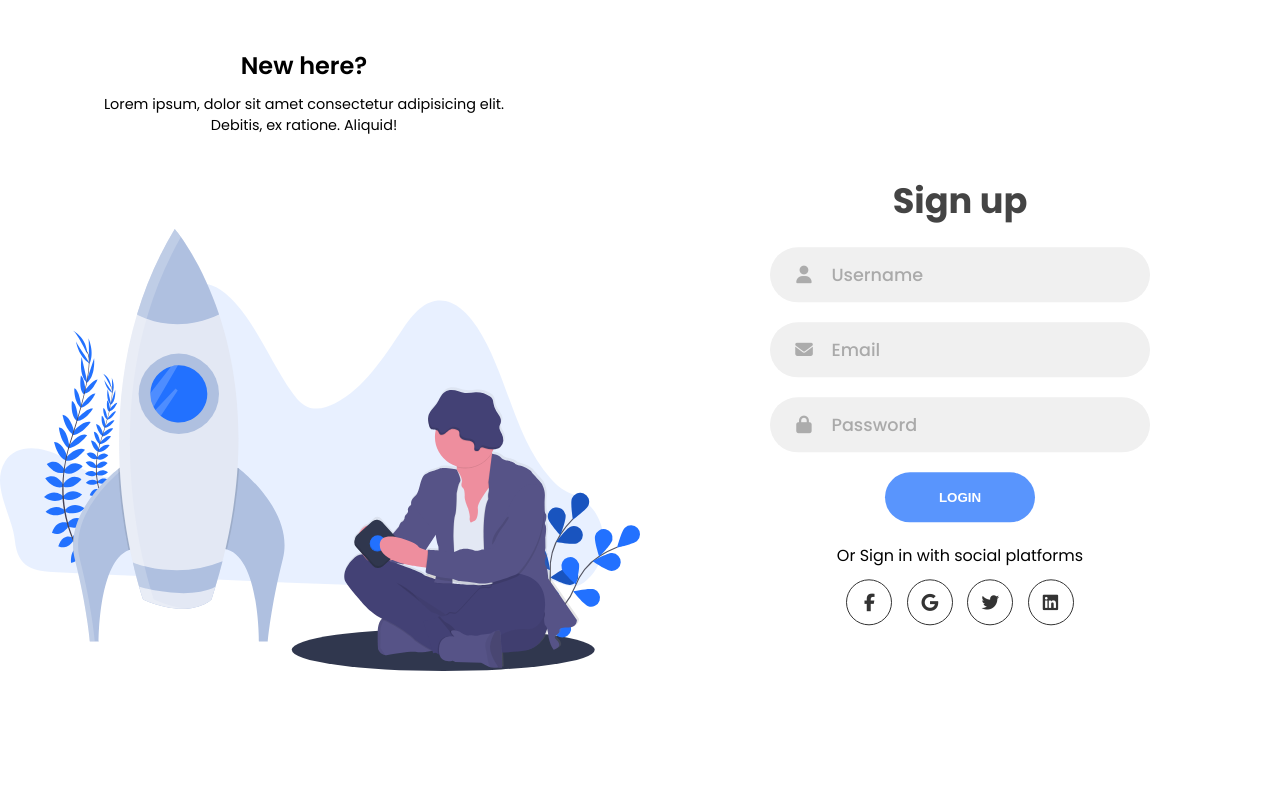
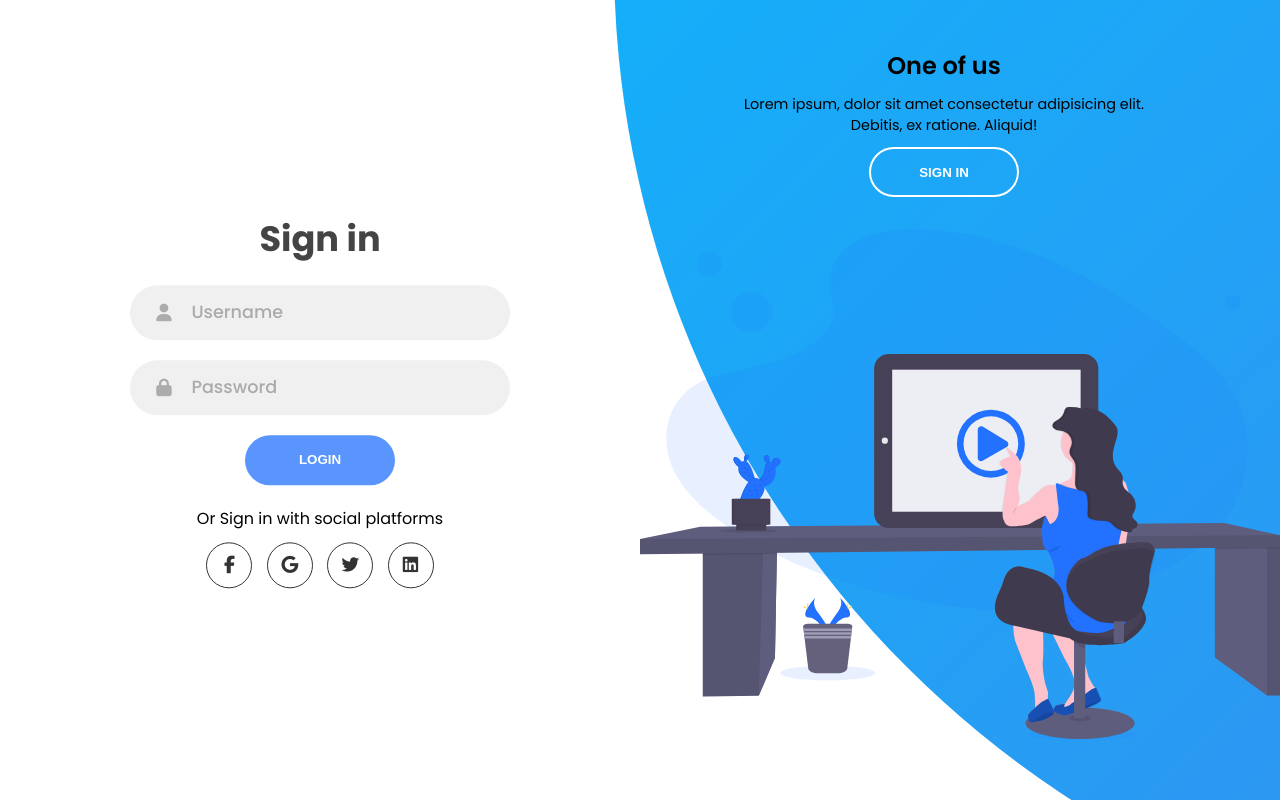
Before and after one commit to parkoon/30days-front-dev, a React (Create React App) app in the folder day-01/: page / in a window 1280 px wide. Both pictures are taken after a click on the button "SIGN UP". Built offline with nearby package versions, Linux system fonts and the light colour scheme.

Commit message:
feat: complete react migration

```diff
--- a/day-01/src/App.tsx
+++ b/day-01/src/App.tsx
@@ -1,23 +1,44 @@
-import React from 'react'
-import Button from './components/Button'
-import TextInput from './components/TextInput'
-import SocialIcon from './components/SocialIcon'
+import React, { useState } from 'react'
 import SignForm from './components/SignForm'
 import Panels from './components/Panels'
-import styled from 'styled-components'
+import styled, { css } from 'styled-components'
 
-const Container = styled.div`
+const Container = styled.div<{ isSignInMode: boolean }>`
+  position: relative;
   width: 100%;
   min-height: 100vh;
   overflow: hidden;
+
+  &::before {
+    content: '';
+    position: absolute;
+    top: -5%;
+    right: 48%;
+    transform: translateY(-50%);
+    width: 2000px;
+    height: 2000px;
+    border-radius: 50%;
+    background: linear-gradient(-45deg, #4481eb, #04befe);
+    transition: 1.8s ease-in-out;
+    z-index: 6;
+
+    ${({ isSignInMode }) => isSignInMode && css`
+      transform: translate(100%, -50%);
+      right: 52%;
+    `}
+  }
 `
 
+
 function App() {
+  const [signInMode, setSignInMode] = useState(false)
+
+
   return (
-    <Container>
-      <SignForm />
+    <Container isSignInMode={signInMode}>
+      <SignForm isSignInMode={signInMode}/>
 
-      <Panels />
+      <Panels onSignInMode={(value) => setSignInMode(value)} isSignInMode={signInMode}/>
     </Container>
   )
 }
--- a/day-01/src/components/Button/index.tsx
+++ b/day-01/src/components/Button/index.tsx
@@ -5,6 +5,7 @@ import { Wrapper } from './styles'
 export type ButtonProps = {
   children: React.ReactNode
   outlined?: boolean
+  onClick?(event: React.MouseEvent<HTMLButtonElement, MouseEvent>): void
 }
 
 function Button({ children, ...props }: ButtonProps) {
--- a/day-01/src/components/Panels/index.tsx
+++ b/day-01/src/components/Panels/index.tsx
@@ -3,11 +3,14 @@ import React from 'react'
 import { Wrapper, LeftColumn, RightColumn, Content } from './styles'
 import Button from '../Button'
 
-
-function Panels() {
+type PanelsProps = {
+  onSignInMode(value: boolean): void
+  isSignInMode: boolean
+}
+function Panels({ onSignInMode, isSignInMode }: PanelsProps) {
   return (
     <Wrapper>
-      <LeftColumn visible={true} >
+      <LeftColumn visible={!isSignInMode} >
         <Content>
           <h3>New here?</h3>
           <p>
@@ -15,12 +18,12 @@ function Panels() {
             ex ratione. Aliquid!
           </p>
 
-          <Button outlined>sign up</Button>
+          <Button outlined onClick={() => { onSignInMode(true) }}>sign up</Button>
         </Content>
 
         <img src="images/log.svg" alt="logo" />
       </LeftColumn>
-      <RightColumn visible={false} >
+      <RightColumn visible={isSignInMode} >
         <Content>
           <h3>One of us</h3>
           <p>
@@ -28,7 +31,7 @@ function Panels() {
             ex ratione. Aliquid!
           </p>
 
-          <Button outlined>sign in</Button>
+          <Button outlined onClick={() => { onSignInMode(false) }}>sign in</Button>
         </Content>
 
         <img src="images/register.svg" alt="logo" />
--- a/day-01/src/components/Panels/styles.ts
+++ b/day-01/src/components/Panels/styles.ts
@@ -1,18 +1,22 @@
 import styled, { css } from 'styled-components'
 
-export const Wrapper = styled.div``
+export const Wrapper = styled.div`
+  position: absolute;
+  z-index: 7;
+
+`
 
 const Column = styled.div<{ visible: boolean }>`
 
   display: inline-flex;
   flex-direction: column;
   justify-content: space-between;
-
   text-align: center;
 
   width: 50%;
 
   img {
+    transition: 0.9s 0.7s ease-in-out;
     width: 100%;
   }
 `
@@ -21,6 +25,7 @@ export const LeftColumn = styled(Column)`
   img, div {
     transform: translateX(-800px);
     opacity: 0;
+
   }
 
   ${({ visible }) => visible && css`
@@ -35,6 +40,7 @@ export const RightColumn = styled(Column)`
   img, div {
     transform: translateX(800px);
     opacity: 0;
+
   }
 
   ${({ visible }) => visible && css`
@@ -47,6 +53,8 @@ export const RightColumn = styled(Column)`
 
 export const Content = styled.div`
   padding: 3rem 17% 2rem 12%;
+  transition: 0.9s 0.6s ease-in-out;
+
   h3 {
     font-weight: 600;
     font-size: 1.5rem;
--- a/day-01/src/components/SignForm/index.tsx
+++ b/day-01/src/components/SignForm/index.tsx
@@ -5,10 +5,14 @@ import TextInput from '../TextInput'
 import Button from '../Button'
 import SocialLoginField from '../SocialLoginField'
 
-function SignForm() {
+
+type SignFormProps = {
+  isSignInMode: boolean
+}
+function SignForm({ isSignInMode }: SignFormProps) {
   return (
-    <Wrapper>
-      <FormWrapper visible={false}>
+    <Wrapper isSignInMode={isSignInMode}>
+      <FormWrapper visible={isSignInMode}>
         <h3>Sign in</h3>
         <TextInput
           icon="user"
@@ -27,7 +31,7 @@ function SignForm() {
 
         <SocialLoginField />
       </FormWrapper>
-      <FormWrapper visible={true}>
+      <FormWrapper visible={!isSignInMode}>
         <h3>Sign up</h3>
         <TextInput
           icon="user"
--- a/day-01/src/components/SignForm/styles.ts
+++ b/day-01/src/components/SignForm/styles.ts
@@ -1,14 +1,17 @@
 import styled, { css } from 'styled-components'
 
-export const Wrapper = styled.div`
+export const Wrapper = styled.div<{ isSignInMode: boolean }>`
   display: grid;
   grid-template-columns: 1fr;
   width: 50%;
 
   position: absolute;
-  left: 75%;
   top: 50%;
   transform: translate(-50%, -50%);
+  left: 75%;
+  transition: 1s 0.7s ease-in-out;
+
+
   h3 {
     font-size: 2.2rem;
     color: #444;
@@ -23,6 +26,13 @@ export const Wrapper = styled.div`
   button {
     margin: 10px 0;
   }
+
+  ${({ isSignInMode }) => isSignInMode && css`
+    left: 25%;
+  `}
+
+
+
 `
 
 export const FormWrapper = styled.form<{ visible: boolean }>`
@@ -35,6 +45,8 @@ export const FormWrapper = styled.form<{ visible: boolean }>`
   grid-column: 1 /2;
   grid-row: 1 / 2;
 
+  transition: 0.2s 0.7s ease-in-out;
+
   z-index: ${({ visible }) => (visible ? 2 : 1)};
   opacity: ${({ visible }) => (visible ? 1 : 0)};
 `
```
